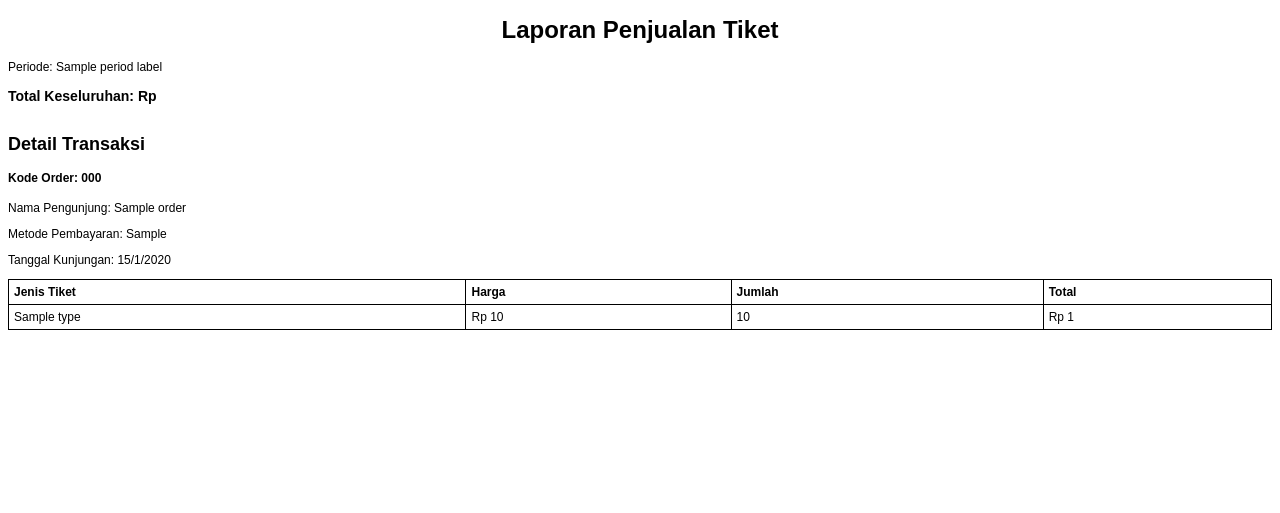
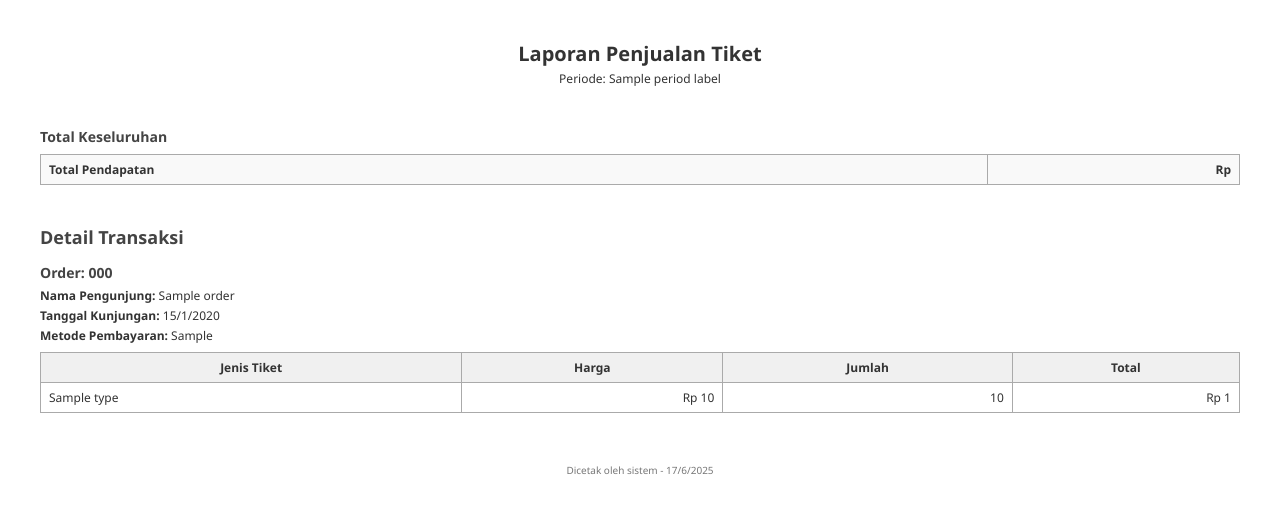
Before and after one commit to andriwahidin22/BE-Etiket, a Node server app: template src/views/report-template.ejs in a window 1280 px wide. Shown: the top 513 px of the page. Run offline with Node 20, Linux system fonts and the light colour scheme; the template is opened without the code that fills it: most values are stand-ins (such as "Sample title", 1, 10 or a date in 2020); some libraries are stand-ins or nearby versions.

Commit message:
update template reports

```diff
--- a/src/views/report-template.ejs
+++ b/src/views/report-template.ejs
@@ -1,24 +1,91 @@
 <!DOCTYPE html>
-<html>
+<html lang="id">
 <head>
-  <meta charset="UTF-8">
+  <meta charset="UTF-8" />
   <title>Laporan Penjualan Tiket</title>
   <style>
-    body { font-family: Arial, sans-serif; font-size: 12px; }
-    h1 { text-align: center; }
-    table { width: 100%; border-collapse: collapse; margin-top: 10px; }
-    th, td { border: 1px solid #000; padding: 5px; text-align: left; }
-    .total { font-weight: bold; }
-    .section { margin-top: 30px; }
+    body {
+      font-family: "Segoe UI", Tahoma, Geneva, Verdana, sans-serif;
+      font-size: 12px;
+      margin: 40px;
+      color: #333;
+    }
+
+    header {
+      text-align: center;
+      margin-bottom: 30px;
+    }
+
+    h1 {
+      margin: 0;
+      font-size: 20px;
+    }
+
+    h2, h3 {
+      margin-bottom: 5px;
+      color: #444;
+    }
+
+    p {
+      margin: 3px 0;
+    }
+
+    table {
+      width: 100%;
+      border-collapse: collapse;
+      margin-top: 8px;
+      margin-bottom: 20px;
+    }
+
+    th, td {
+      border: 1px solid #aaa;
+      padding: 6px 8px;
+      font-size: 12px;
+    }
+
+    th {
+      background-color: #f0f0f0;
+      text-align: center;
+    }
+
+    td {
+      vertical-align: top;
+    }
+
+    td.right {
+      text-align: right;
+    }
+
+    .total {
+      font-weight: bold;
+      background-color: #f9f9f9;
+    }
+
+    .section {
+      margin-top: 40px;
+    }
+
+    footer {
+      margin-top: 50px;
+      text-align: center;
+      font-size: 10px;
+      color: #777;
+    }
+
+    .page-break {
+      page-break-before: always;
+    }
   </style>
 </head>
 <body>
-  <h1>Laporan Penjualan Tiket</h1>
-  <p>Periode: <%= periodLabel %></p>
+  <header>
+    <h1>Laporan Penjualan Tiket</h1>
+    <p>Periode: <%= periodLabel %></p>
+  </header>
 
   <% Object.entries(summary).forEach(([date, data]) => { %>
     <div class="section">
-      <h3><%= date %></h3>
+      <h3>Tanggal: <%= date %></h3>
       <table>
         <thead>
           <tr>
@@ -30,28 +97,36 @@
           <% Object.entries(data.byCategory).forEach(([type, total]) => { %>
             <tr>
               <td><%= type %></td>
-              <td>Rp <%= total.toLocaleString("id-ID") %></td>
+              <td class="right">Rp <%= total.toLocaleString("id-ID") %></td>
             </tr>
           <% }); %>
           <tr class="total">
-            <td>Total</td>
-            <td>Rp <%= data.total.toLocaleString("id-ID") %></td>
+            <td>Total Harian</td>
+            <td class="right">Rp <%= data.total.toLocaleString("id-ID") %></td>
           </tr>
         </tbody>
       </table>
     </div>
   <% }); %>
 
-  <h3>Total Keseluruhan: Rp <%= totalAll.toLocaleString("id-ID") %></h3>
+  <div class="section">
+    <h3>Total Keseluruhan</h3>
+    <table>
+      <tr class="total">
+        <td><strong>Total Pendapatan</strong></td>
+        <td class="right"><strong>Rp <%= totalAll.toLocaleString("id-ID") %></strong></td>
+      </tr>
+    </table>
+  </div>
 
-  <div class="section">
+  <div class="section page-break">
     <h2>Detail Transaksi</h2>
     <% orders.forEach(order => { %>
-      <div>
-        <h4>Kode Order: <%= order.orderCode %></h4>
-        <p>Nama Pengunjung: <%= order.visitorName || order.user?.fullName || "Tidak tersedia" %></p>
-        <p>Metode Pembayaran: <%= order.payment?.paymentMethod || "Tidak tersedia" %></p>
-        <p>Tanggal Kunjungan: <%= new Date(order.visitDate).toLocaleDateString("id-ID") %></p>
+      <div style="margin-bottom: 25px;">
+        <h3>Order: <%= order.orderCode %></h3>
+        <p><strong>Nama Pengunjung:</strong> <%= order.visitorName || order.user?.fullName || "Tidak tersedia" %></p>
+        <p><strong>Tanggal Kunjungan:</strong> <%= new Date(order.visitDate).toLocaleDateString("id-ID") %></p>
+        <p><strong>Metode Pembayaran:</strong> <%= order.payment?.paymentMethod || "Tidak tersedia" %></p>
 
         <table>
           <thead>
@@ -66,16 +141,19 @@
             <% order.orderItems.forEach(item => { %>
               <tr>
                 <td><%= item.ticket?.type %></td>
-                <td>Rp <%= item.ticketPrice.toLocaleString("id-ID") %></td>
-                <td><%= item.quantity %></td>
-                <td>Rp <%= item.totalPrice.toLocaleString("id-ID") %></td>
+                <td class="right">Rp <%= item.ticketPrice.toLocaleString("id-ID") %></td>
+                <td class="right"><%= item.quantity %></td>
+                <td class="right">Rp <%= item.totalPrice.toLocaleString("id-ID") %></td>
               </tr>
             <% }); %>
           </tbody>
         </table>
-        <br/>
       </div>
     <% }); %>
   </div>
+
+  <footer>
+    <p>Dicetak oleh sistem - <%= new Date().toLocaleDateString("id-ID") %></p>
+  </footer>
 </body>
 </html>
```
Also changed, not shown: src/controllers/admin/report/index.controller.js (+107 -32 lines), src/routes/admin/reportRoutes/index.route.js (line endings or trailing spaces), 1 other file.
